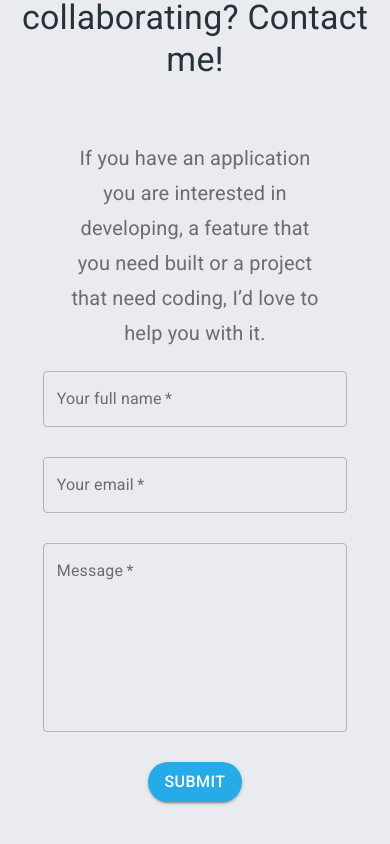
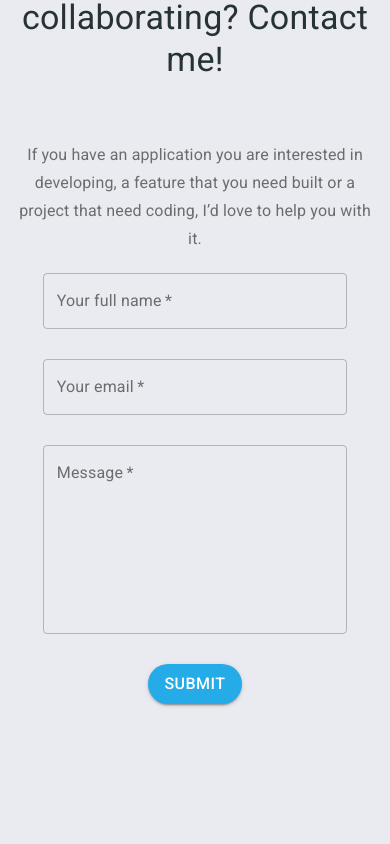
Before and after one commit to amarealcoder/portfolio, a React (Create React App) app: page / in a window 390 px wide. Shown: the part 5702-6546 px from the top of the page. After the commit the page ends 6456 px from the top, so only its background shows below. Built offline with nearby package versions, Linux system fonts and the light colour scheme; a web font is replaced by a local one.

Commit message:
mobile form formatting

```diff
--- a/src/index.css
+++ b/src/index.css
@@ -103,6 +103,12 @@ code {
   font-size: 18px;
 }
 
+.typographyAction {
+  text-align: center;
+  width: 50%;
+  padding-left: 25%;
+}
+
 .field {
   width: 50%;
   margin-top: -20px;
@@ -146,7 +152,11 @@ code {
   .section {
     margin-top: 60px;
   }
-
+  .typographyAction {
+    text-align: center;
+    width: 100%;
+    padding-left: 0;
+  }
   .field {
     width: 85%;
   }
--- a/src/pages/Contact.jsx
+++ b/src/pages/Contact.jsx
@@ -16,13 +16,7 @@ const useStyles = makeStyles((theme) => ({
     marginBottom: '60px',
   },
 
-  typographyAction: {
-    fontSize: '20px',
 
-    textAlign: 'center',
-    width: '70%',
-    paddingLeft: '15%',
-  },
 
   form: {
     display: 'flex',
@@ -45,7 +39,7 @@ const Contact = () => {
       <Typography
         variant='subtitle1'
         color='textSecondary'
-        className={classes.typographyAction}
+        className='typographyAction'
       >
         If you have an application you are interested in developing, a feature
         that you need built or a project that need coding, I’d love to help you
```
